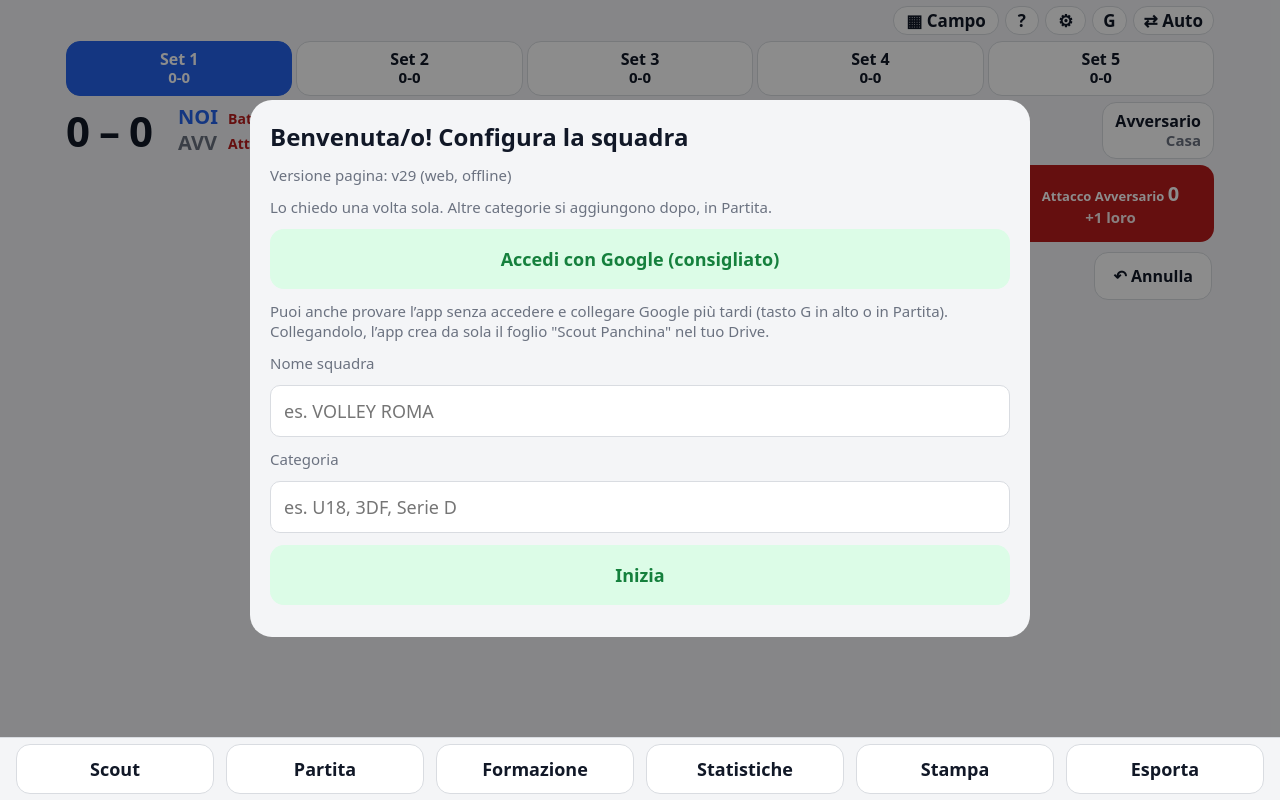
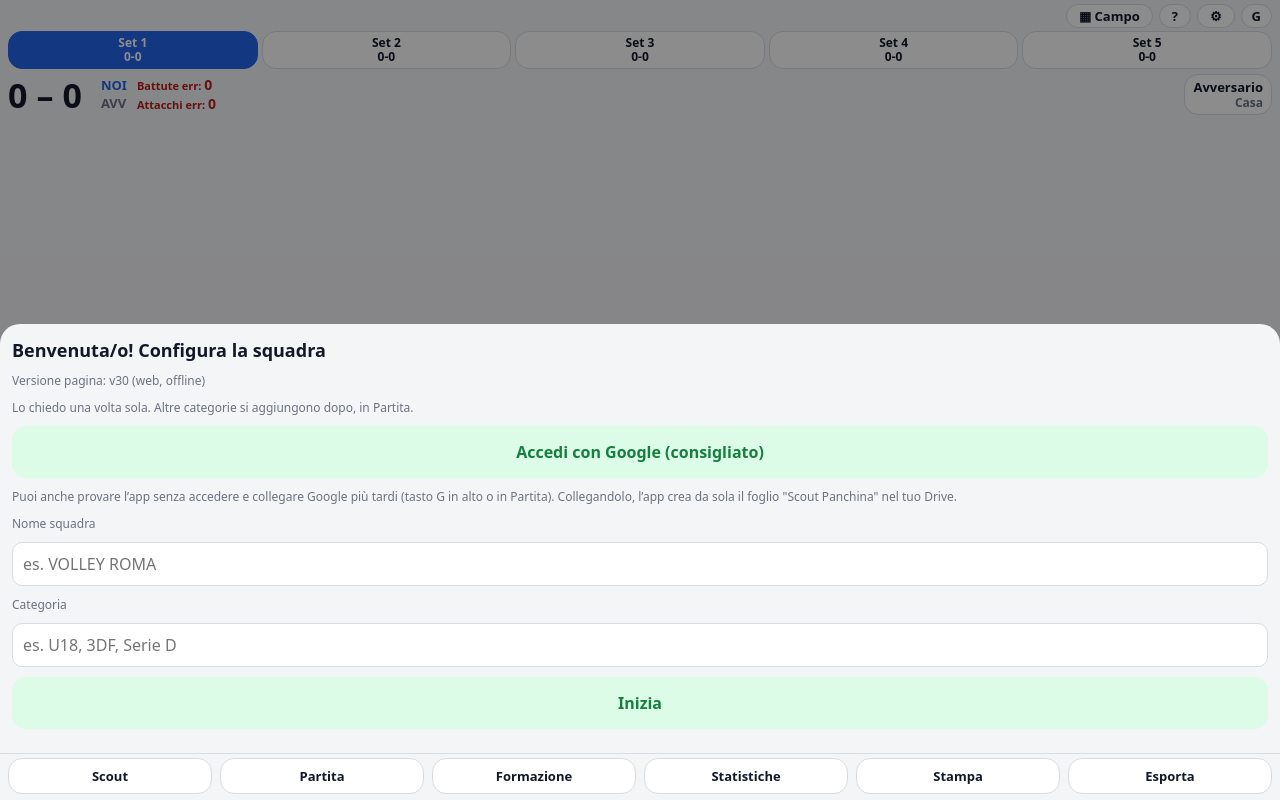
Before and after one commit to mazzugoro/scout, a plain HTML site: page index.html in a window 1280 px wide. Drawn offline with nearby package versions, Linux system fonts and the light colour scheme.

Commit message:
Add files via upload

```diff
--- a/index.html
+++ b/index.html
@@ -166,49 +166,6 @@ h2 .av{display:block;margin:0 auto 6px;width:64px;height:64px}
 body{padding-bottom:var(--navH,64px)}
 nav{position:fixed;left:0;right:0;bottom:0;z-index:8;background:var(--bg);border-top:1px solid var(--bd);padding-bottom:calc(6px + env(safe-area-inset-bottom,0px))}
 .sheet{bottom:var(--navH,64px)}
-/* modalità tablet (automatica o scelta a mano) */
-html.tab header,html.tab main{max-width:1180px;width:100%;margin-left:auto;margin-right:auto}
-html.tab header{padding:10px 16px;gap:8px}
-html.tab main{padding:0 16px 8px;gap:10px}
-html.tab .mi{font-size:17px;padding:10px 14px}
-html.tab .sets button{padding:12px 0;font-size:16px}
-html.tab .big{font-size:56px}html.tab .big small{font-size:16px}
-html.tab .er{font-size:16px;line-height:1.5}html.tab .er b{font-size:20px}
-html.tab nav{padding:10px 16px calc(10px + env(safe-area-inset-bottom,0px));gap:12px}
-html.tab nav button{font-size:18px;padding:16px 0}
-html.tab .grid{flex:0 0 auto;min-height:0;grid-auto-rows:auto;gap:10px}
-html.tab .grid:not(.cv){grid-template-columns:repeat(3,1fr)}
-html.tab .tile .pl{min-height:64px!important;padding:6px 10px!important}
-html.tab .tile .pl b{font-size:26px}html.tab .tile .pl span{font-size:15px}
-html.tab .tile .mini{flex:0 0 auto;min-height:48px}
-html.tab .mini button{min-height:48px;font-size:13px}
-html.tab .cv .pl b{font-size:24px}html.tab .cv .pl span{font-size:14px}
-html.tab .pl.ph .av{width:52px;height:52px}
-html.tab .opp button{padding:16px 8px;font-size:17px}
-html.tab .last{font-size:15px}html.tab .last button{padding:12px 18px;font-size:16px}
-@media (orientation:landscape){html.tab .grid:not(.cv){grid-template-columns:repeat(4,1fr)}}
-html.tab .sheet{align-items:center;justify-content:center}
-html.tab .panel{max-width:780px;border-radius:22px;max-height:92%;padding:20px;gap:12px}
-html.tab .panel h2{font-size:24px}
-html.tab .row{font-size:18px;padding:14px}
-html.tab .row .av{width:40px;height:40px}
-html.tab .sm{font-size:15px}
-html.tab textarea,html.tab input,html.tab select{font-size:18px;padding:13px}
-html.tab .cancel{font-size:18px;padding:17px}
-html.tab .opts button{font-size:24px;padding:30px 8px}
-html.tab .opts.three button{font-size:20px;padding:26px 4px}
-html.tab .st{font-size:16px}html.tab .st th,html.tab .st td{padding:9px 4px}
-/* tablet: dimensioni in proporzione all'altezza dello schermo */
-html.tab .grid{gap:12px}
-html.tab .tile .pl{min-height:clamp(88px,13vh,150px)!important;padding:8px 12px!important}
-html.tab .tile .pl b,html.tab .cv .pl b{font-size:clamp(28px,4.2vh,46px);min-width:clamp(40px,5vh,56px)}
-html.tab .tile .pl span,html.tab .cv .pl span{font-size:clamp(15px,2.3vh,22px)}
-html.tab .tile .mini{flex:0 0 auto;min-height:clamp(52px,7.5vh,84px)}
-html.tab .mini button,html.tab .cv .mini button{min-height:clamp(52px,7.5vh,84px);font-size:clamp(14px,2vh,19px)}
-html.tab .pl.ph .av{width:clamp(48px,7vh,72px);height:clamp(48px,7vh,72px)}
-html.tab .opts button{padding:clamp(16px,3vh,30px) 8px;font-size:clamp(18px,2.8vh,26px)}
-html.tab .opts.three button{padding:clamp(14px,2.6vh,26px) 4px;font-size:clamp(16px,2.4vh,22px)}
-html.tab .panel{max-height:96%}
 nav i{font-style:normal}nav .s{display:none}nav button{min-width:0;padding-left:0;padding-right:0}
 @media (max-width:480px){html:not(.tab) nav .f{display:none}html:not(.tab) nav .s{display:inline}html:not(.tab) nav button{font-size:12px}}
 nav{z-index:10}#rp{bottom:var(--navH,64px)}
@@ -216,31 +173,10 @@ nav{z-index:10}#rp{bottom:var(--navH,64px)}
 .nm{display:flex;flex-direction:column;justify-content:center;gap:2px;margin-left:10px;text-align:left;letter-spacing:0;min-width:0}
 .nm b{font-size:13px;font-weight:600;line-height:1.2;color:var(--mu);white-space:nowrap;overflow:hidden;text-overflow:ellipsis}
 .nm b.us{color:var(--ac);font-weight:700}
-html.tab .nm{margin-left:16px}html.tab .nm b{font-size:20px}
 #mi span{display:block;overflow:hidden;text-overflow:ellipsis;white-space:nowrap}
-html.tab #mi{font-size:16px;padding:8px 12px!important}
-/* tablet reale: il campo non si schiaccia mai, in orizzontale campo a sinistra e comandi a destra */
-html.tab .grid.cv{max-height:none;min-height:min(44vh,460px)}
-@media (orientation:landscape){
- html.tab header{padding:6px 16px;gap:6px}
- html.tab .big{font-size:42px}html.tab .big small{font-size:14px}
- html.tab .er{font-size:14px}html.tab .er b{font-size:17px}
- html.tab .sets button{padding:8px 0}
- html.tab nav{padding-top:6px;padding-bottom:calc(6px + env(safe-area-inset-bottom,0px))}
- html.tab nav button{padding:12px 0}
- html.tab main{display:grid;grid-template-columns:minmax(0,1.7fr) minmax(0,1fr);grid-template-rows:auto auto auto auto 1fr;column-gap:14px;row-gap:10px;align-content:stretch;overflow:auto}
- html.tab main>#court{grid-column:1;grid-row:1/-1;height:100%;min-height:0;max-height:none;overflow:auto}
- html.tab main>#court:not(.cv){grid-template-columns:repeat(3,1fr);align-content:start;grid-auto-rows:auto}
- html.tab main>#ro,html.tab main>#lg,html.tab main>#cc,html.tab main>.opp,html.tab main>.last{grid-column:2}
- html.tab main>.last{align-self:end}
- html.tab .grid.cv .tile .pl{min-height:clamp(64px,10vh,130px)!important}
- html.tab .grid.cv .tile .mini{min-height:0}
- html.tab .grid.cv .mini button{min-height:clamp(40px,6vh,70px)}
- html.tab .opp button{padding:14px 8px}
-}
 </style></head><body>
 <header>
- <div style="display:flex;gap:6px;justify-content:flex-end"><button class="mi" id="bView" style="padding:2px 12px"></button><button class="mi" id="bLeg" style="padding:2px 12px">?</button><button class="mi" id="bVis" style="padding:2px 12px">⚙</button><button class="mi" id="bGoo" style="padding:2px 10px">G</button><button class="mi" id="bMode" style="padding:2px 10px"></button><button id="bLock" style="display:none"></button></div>
+ <div style="display:flex;gap:6px;justify-content:flex-end"><button class="mi" id="bView" style="padding:2px 12px"></button><button class="mi" id="bLeg" style="padding:2px 12px">?</button><button class="mi" id="bVis" style="padding:2px 12px">⚙</button><button class="mi" id="bGoo" style="padding:2px 10px">G</button><button id="bLock" style="display:none"></button></div>
  <div class="sets" id="sets"></div>
  <div class="score">
   <div class="big" id="sc">0 – 0<small>NOI – LORO</small></div>
@@ -268,7 +204,7 @@ html.tab .grid.cv{max-height:none;min-height:min(44vh,460px)}
 <script src="https://accounts.google.com/gsi/client" async defer></script>
 <script>
 /* Collegamento a Google Sheets con "Accedi con Google" (API Sheets/Drive, ambito drive.file) */
-const CLIENT_ID="1038164006936-fc11afhr926uijvkmkrr9mjeiph6rnt7.apps.googleusercontent.com";
+const CLIENT_ID="INSERISCI_QUI_IL_CLIENT_ID.apps.googleusercontent.com";
 const SCOPES="https://www.googleapis.com/auth/drive.file";
 const ACT=(()=>{try{return localStorage.getItem("scoutActive")||"p1"}catch(e){return"p1"}})();
 const keyOf=id=>id==="p1"?"scoutS":"scoutS:"+id,sidOf=id=>id==="p1"?"scoutSheetId":"scoutSheetId:"+id;
@@ -520,7 +456,7 @@ function atlSetup(msg){
   claude.use("mcp").then(m=>syncAtleti(m)).catch(()=>{})}
 }
 function setupSheet(){
- open(`<h2>Benvenuta/o! Configura la squadra</h2><div class="sm">Versione pagina: v29 (web, offline)</div><div class="sm">Lo chiedo una volta sola. Altre categorie si aggiungono dopo, in Partita.</div>
+ open(`<h2>Benvenuta/o! Configura la squadra</h2><div class="sm">Versione pagina: v30 (web, offline)</div><div class="sm">Lo chiedo una volta sola. Altre categorie si aggiungono dopo, in Partita.</div>
  <button class="g cancel" id="supGoo">${TOK?"Collegato a Google ✓":"Accedi con Google (consigliato)"}</button><div class="sm">Puoi anche provare l’app senza accedere e collegare Google più tardi (tasto G in alto o in Partita). Collegandolo, l’app crea da sola il foglio "Scout Panchina" nel tuo Drive.</div>
  <div class="sm">Nome squadra</div><input id="supSq" value="${E(S.squadra||profName())}" placeholder="es. VOLLEY ROMA">
  <div class="sm">Categoria</div><input id="supCat" value="${E(S.cat||"")}" placeholder="es. U18, 3DF, Serie D">
@@ -858,7 +794,6 @@ function legSheet(){open(`<h2>Legenda</h2><div class="sm">Colore del riquadro =
 <div class="row"><span><b>Categorie:</b> in Partita puoi aggiungerle, rinominarle o eliminarle; in Statistiche i filtri mostrano una categoria o tutte.</span></div>
 <div class="row"><span><b>Squadre:</b> in Partita → Squadre / società cambi o aggiungi squadra (ognuna ha il suo foglio Google).</span></div>
 <div class="row"><span><b>Correzioni:</b> in Azioni → Correggi o elimina azioni; per le partite vecchie richiamale prima dall’archivio, poi premi Salva partita e invia.</span></div>
-<div class="row"><span><b>Schermo:</b> il tasto ⇄ in alto passa da Auto (riconosce tablet o telefono) a Tablet a Telefono. I tasti Partita, Formazione, Statistiche, Stampa ed Esporta restano fissi in basso. Puoi ruotare lo schermo.</span></div>
 <button class="cancel" id="bVis2">⚙ Scegli fondamentali ed esiti da mostrare</button>
 <button class="${S.leg?"g":""} cancel" id="lgt">Striscia legenda sempre visibile: ${S.leg?"sì":"no"}</button><button class="cancel" data-x="1">Chiudi</button>`)}
 function legRep(){return `<div style="margin-top:8px;font-size:11px"><b>Legenda:</b> ${LEGP.map(([k,t])=>`<span style="border-left:10px solid ${RC[k]};padding:0 8px 0 4px;margin-right:6px">${t}</span>`).join("")} · Pt+ punti fatti, Pt− punti persi · PT punto, ERR errore, DIF attacco difeso, MUR murato · Indice = (punti − errori) ÷ (punti + errori)</div>`}
@@ -1381,7 +1316,7 @@ document.addEventListener("click",e=>{
  else if(d.cc)ccAct(d.cc);
  else if(d.pz){S.pz=+d.pz;render();rotSheet()}
  else if(d.ord){S.ord=d.ord;render();rotSheet()}
- else if(t.id==="bLeg")legSheet();else if(t.id==="bMode"){const o=["auto","tab","tel"];try{localStorage.setItem("scoutMode",o[(o.indexOf(curMode())+1)%3])}catch(e){}applyMode();render()}else if(t.id==="bGoo"||t.id==="bGoo2")googleLogin(t);else if(t.id==="bVis"||t.id==="bVis2")visSheet("scout");else if(t.id==="vpb")visSheet("print");
+ else if(t.id==="bLeg")legSheet();else if(t.id==="bGoo"||t.id==="bGoo2")googleLogin(t);else if(t.id==="bVis"||t.id==="bVis2")visSheet("scout");else if(t.id==="vpb")visSheet("print");
  else if(t.id==="lgt"){S.leg=!S.leg;render();legSheet()}
  else if(t.id==="rpl"){LEGR=!LEGR;report()}
  else if(t.id==="bLock")lockSheet();
@@ -1408,18 +1343,12 @@ $("sh").addEventListener("click",e=>{if(e.target.id==="sh")close()});
 document.addEventListener("input",e=>{const k=e.target.dataset&&e.target.dataset.k;if(k){S[k]=e.target.value;if(k==="cat")S.lineup=S.lineup.filter(i=>{const p=pid(i);return p&&inCat(p)});save();if(k==="cat")render()}});
 try{navigator.storage&&navigator.storage.persist&&navigator.storage.persist()}catch(e){}
 migPos();
-applyMode();
+setNavH();setTimeout(setNavH,300);
 render();
 try{const gb=$("bGoo");if(gb&&TOK)gb.textContent="G ✓"}catch(e){}
 if(TOK&&TEXP>Date.now()&&!accTxt())fetchAcc();
-function curMode(){try{return localStorage.getItem("scoutMode")||"auto"}catch(e){return"auto"}}
-function isTabDev(){return Math.min(screen.width,screen.height)>=600}
 function setNavH(){const n=document.querySelector("nav");if(n)document.documentElement.style.setProperty("--navH",n.offsetHeight+"px")}
-function applyMode(){const m=curMode(),t=m==="tab"||(m==="auto"&&isTabDev());
- document.documentElement.classList.toggle("tab",t);
- const b=document.getElementById("bMode");if(b)b.textContent=m==="auto"?"⇄ Auto":(m==="tab"?"⇄ Tablet":"⇄ Telefono");
- setNavH();setTimeout(setNavH,300);try{fixNav()}catch(e){}}
-addEventListener("resize",()=>{applyMode()});addEventListener("orientationchange",()=>setTimeout(applyMode,300));
+addEventListener("resize",()=>setNavH());addEventListener("orientationchange",()=>setTimeout(setNavH,300));
 function fixNav(){const n=document.querySelector("nav");if(!n)return;const d=document.documentElement,b=document.body;
  d.style.height=b.style.height="";
  if(n.getBoundingClientRect().bottom>innerHeight+2){d.style.height=b.style.height=innerHeight+"px"}}
--- a/sw.js
+++ b/sw.js
@@ -1,5 +1,5 @@
 /* Scout Panchina: uso offline. Cambia VERSION a ogni aggiornamento dei file. */
-const VERSION = "scout-v29-1";
+const VERSION = "scout-v30-1";
 const FILES = ["./", "./index.html", "./manifest.webmanifest", "./icon-192.png", "./icon-512.png"];
 
 self.addEventListener("install", e => {
```
Also changed, not shown: manifest.webmanifest, 1 other file.
